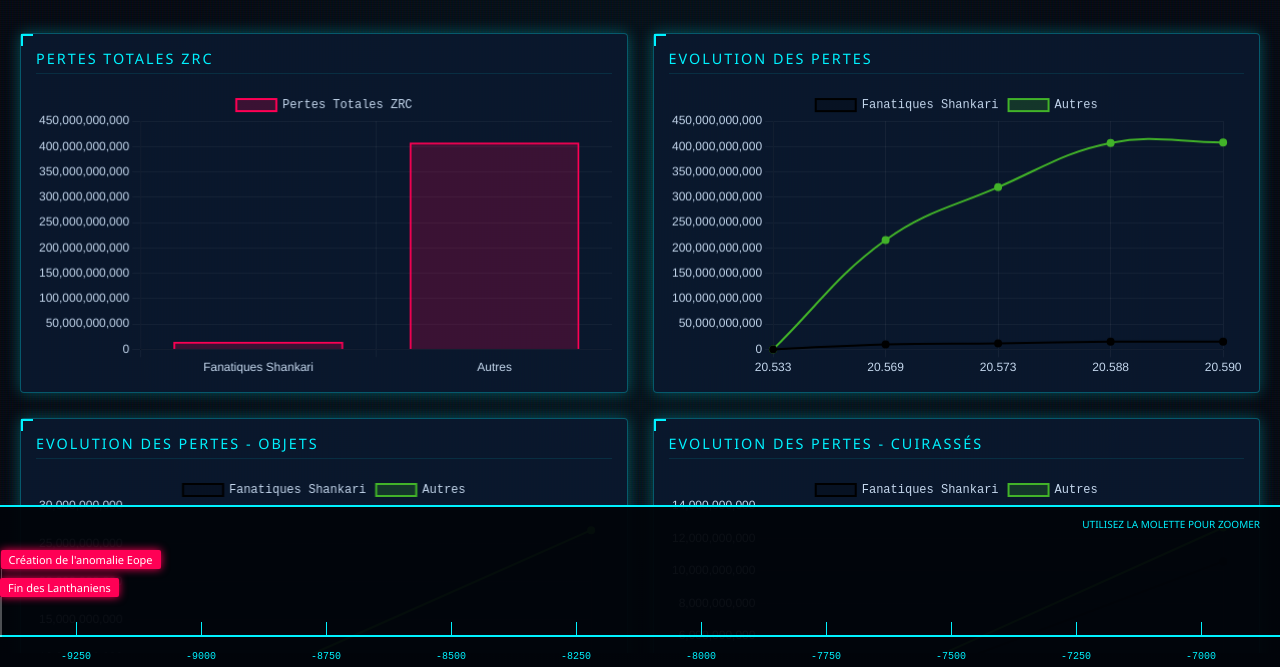
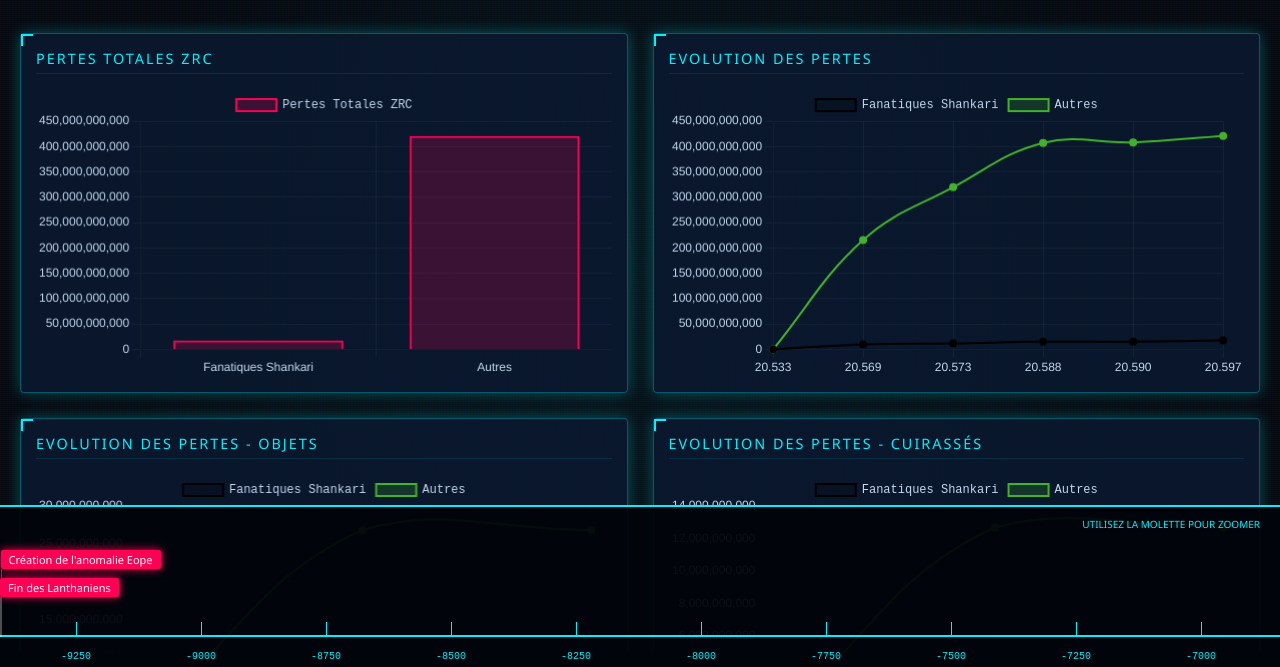
Before and after one commit to Andromelus-ng/Andromelus-ng, a plain HTML site: page index.html in a window 1280 px wide. Shown: the part 133-800 px from the top of the page. Drawn offline with nearby package versions, Linux system fonts and the light colour scheme.

Commit message:
24/05/2026 - 20.597

```diff
--- a/index.html
+++ b/index.html
@@ -246,9 +246,11 @@
 </head>
 
 <body>
-<h1 style="text-align: center;">Fanatiques Shankari - SIMIL - Archives</h1>
-<p style="text-align: center;">Données brutes: <a href="https://docs.google.com/spreadsheets/d/17NP_RPjoC8Iffd2b-dGDGBTo0Dj-Z2lc73VvLfwS0nU/edit?usp=sharing">Archives Shankari</a><br>Dernière mise à jour: 20.590</p>
-<div id="dashboard">
+    <h1 style="text-align: center;">Fanatiques Shankari - SIMIL - Archives</h1>
+    <p style="text-align: center;">Données brutes: <a
+            href="https://docs.google.com/spreadsheets/d/17NP_RPjoC8Iffd2b-dGDGBTo0Dj-Z2lc73VvLfwS0nU/edit?usp=sharing">Archives
+            Shankari</a><br>Dernière mise à jour: 20.590</p>
+    <div id="dashboard">
         <!-- Graphs are dynamically inserted here -->
     </div>
 
@@ -331,7 +333,9 @@
             [18566, "Allégement des charges de l'Empire Sakura", "Le Culte de Kharinerin participe à l'allégement des charges de l'Empire Sakura en satomisant 1 500 000 canonnières"],
             [18561, "Destruction de l'Orakor", "L'Oranor Khor Anéanth fait sécession et lance l'Orakor sur la Legio Tenebris, qui sera détruit par la défense locale."],
             [20589, "Satomisation Prééminence", "Satomisation Orbitate de la colonie Prééminence en 34:271:7 (Aelron), appartenant au Despotat de Théopolis (Domaines Ducaux) par la Legio Kharinerin. Un peu plus d'un milliard de morts."]
-            ,[20566, "Démantellement Station Commerciale", "Démantellement de 67 stations commerciales appartenant au Gouverneur Altarien, en 12:467:15 (territoire Amaranth)"]
+            , [20566, "Démantellement Station Commerciale", "Démantellement de 67 stations commerciales appartenant au Gouverneur Altarien, en 12:467:15 (territoire Amaranth)"]
+            , [20590, "Crash sur T'au", "Les Fanatiques Shankari perdent 11 cuirassés et leur escorte en attaquant T'au, la planète mère du Gouverneur Shas'ar'Tol"]
+            , [20597, "Opération D-001", "Les Fanatiques Shankari envoient 1200 intercepteurs et 17 cuirassés pour détruire des positions de fortes valeurs dans le territoire des Domaines Ducaux. 2 stations de construction lourde (faboulos, Mahdi), 499 colonies minières et 476 raffineries mobiles sont détruites (faboulos), contre 8 bombardiers lourds et quelques dizaines de milliers de chasseurs pour les Fanatiques Shankari. \n Le reste de la flotte fait un crochet via deux colonies de la République Corporatiste Adréane avant de rentrer en territoire Melrehn."]
         ];
 
         rawHisto.forEach(item => {
@@ -527,7 +531,6 @@
                     }
                 }
             };
-            console.log(config)
             new Chart(ctx, config);
         }
         // --- GRAPHS UTILITY ---
@@ -569,46 +572,48 @@
         renderTimeline();
 
         // Exemples de graphiques par défaut
-        addChart('histogramme', 'Pertes Totales ZRC', ['Fanatiques Shankari', 'Autres'], [14988659451, 408180100411], '#ff0055');
+        addChart('histogramme', 'Pertes Totales ZRC', ['Fanatiques Shankari', 'Autres'], [17640612895, 420975334897], '#ff0055');
 
         addMultipleLinesChart("Evolution des pertes", ['Fanatiques Shankari', 'Autres'],
-            ['20.533','20.569', '20.573', '20.588', '20.590'],
-            [[0,9930754405, 11751112174, 14988659451, 14988659451], [0,215535513251, 319735242554, 407073825399, 408180100411]],
+            ['20.533', '20.569', '20.573', '20.588', '20.590', '20.597'],
+            [[0, 9930754405, 11751112174, 14988659451, 14988659451, 17640612895],
+            [0, 215535513251, 319735242554, 407073825399, 408180100411, 420975334897]],
             ['#000000', '#42b329']);
 
 
         addMultipleLinesChart("Evolution des pertes - Objets", ['Fanatiques Shankari', 'Autres'],
-            ['20.533', '20.590'],
-            [[0,0], [0,26812900000]],
+            ['20.533', '20.590', '20.597'],
+            [[0, 0, 0], [0, 26812900000, 26812900000]],
             ['#000000', '#42b329']);
 
         addMultipleLinesChart("Evolution des pertes - Cuirassés", ['Fanatiques Shankari', 'Autres'],
-            ['20.533', '20.590'],
-            [[0,10590538640], [0,12677404443]],
+            ['20.533', '20.590', '20.597'],
+            [[0, 10590538640,12877132210], [0, 12677404443,12677404443]],
             ['#000000', '#42b329']);
 
         addMultipleLinesChart("Evolution des pertes - Chasseurs", ['Fanatiques Shankari', 'Autres'],
-            ['20.533', '20.590'],
-            [[0,2052323456], [0,3948143676]],
+            ['20.533', '20.590', '20.597'],
+            [[0, 2052323456, 2413827855], [0, 3948143676, 4060355925]],
             ['#000000', '#42b329']);
 
         addMultipleLinesChart("Evolution des pertes - Croiseurs", ['Fanatiques Shankari', 'Autres'],
-            ['20.533', '20.590'],
-            [[0,2313063466], [0,6251960602]],
+            ['20.533', '20.590', '20.597'],
+            [[0, 2313063466, 2314355021], [0, 6251960602,6252434232]],
             ['#000000', '#42b329']);
 
         addMultipleLinesChart("Evolution des pertes - Modules", ['Fanatiques Shankari', 'Autres'],
-            ['20.533', '20.590'],
-            [[0,4564652], [0,103424088255]],
+            ['20.533', '20.590', '20.597'],
+            [[0, 4564652,4564652], [0, 103424088255, 115510050956]],
             ['#000000', '#42b329']);
 
         addMultipleLinesChart("Evolution des pertes - Divers", ['Fanatiques Shankari', 'Autres'],
-            ['20.533', '20.590'],
-            [[0,28169235], [0,255065603433]],
+            ['20.533', '20.590', '20.597'],
+            [[0, 28169235, 30733155], [0, 255065603433, 255662189339]],
             ['#000000', '#42b329']);
 
         addChart('secteur', 'Engagements - répartition par faction',
-            ['Empire Amaranth', 'Cercle Léanth', 'Fédération Thélios', 'Domaines Ducaux'], [170, 3, 1, 21]);
+            ['Empire Amaranth', 'Cercle Léanth', 'Fédération Thélios', 'Domaines Ducaux', "République Corporatiste Adréane"],
+            [175, 4, 1, 24, 2]);
     </script>
 </body>
 
```
